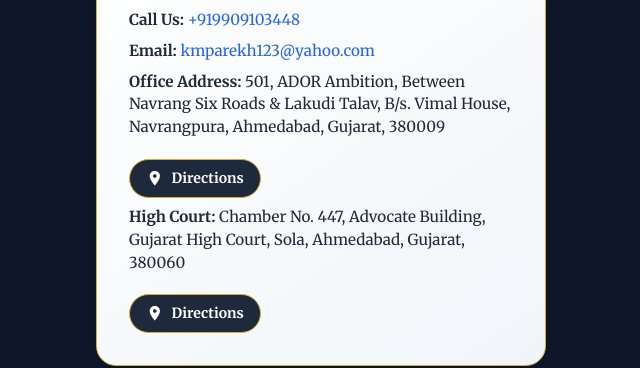
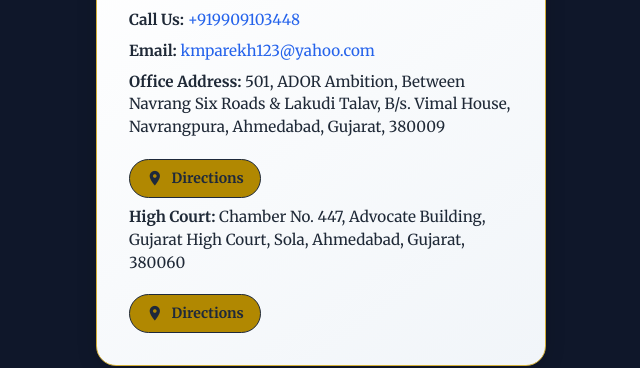
Before and after one commit to devauradigital/parekhadvocate, a plain HTML site: page index.html in a window 1280 px wide. Shown: the part 614-982 px from the top of the page, without its empty margins (319-959 px from the left). Drawn offline with nearby package versions, Linux system fonts and the light colour scheme.

Commit message:
Update index.html

```diff
--- a/index.html
+++ b/index.html
@@ -162,20 +162,20 @@
     display: inline-flex;
     align-items: center;
     gap: 0.5rem;
-    background-color: #1e293b;
-    color: white;
+    background-color: #b18801;
+    color: #1e293b;
     font-weight: 600;
     font-size: 0.875rem;
     padding: 0.5rem 1rem;
     border-radius: 9999px;
     margin-top: 0.75rem;
-    border: 1px solid #d4af37;
+    border: 1px solid #1e293b;
     cursor: pointer;
     transition: all 0.3s ease;
   }
   .btn-direction:hover, .btn-consultation:hover {
-    background-color: #d4af37;
-    color: #1e293b;
+    background-color: #1e293b;
+    color: #b18801;
   }
   .btn-direction .material-icons, .btn-consultation .material-icons {
     font-size: 1.1rem;
```
